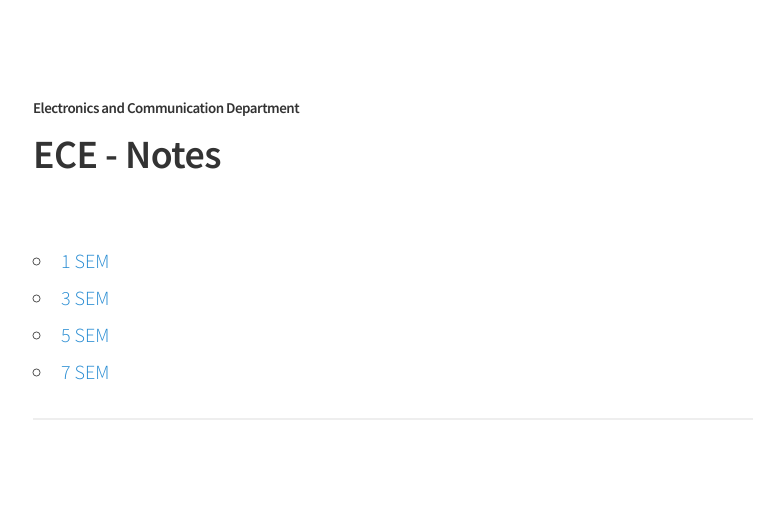
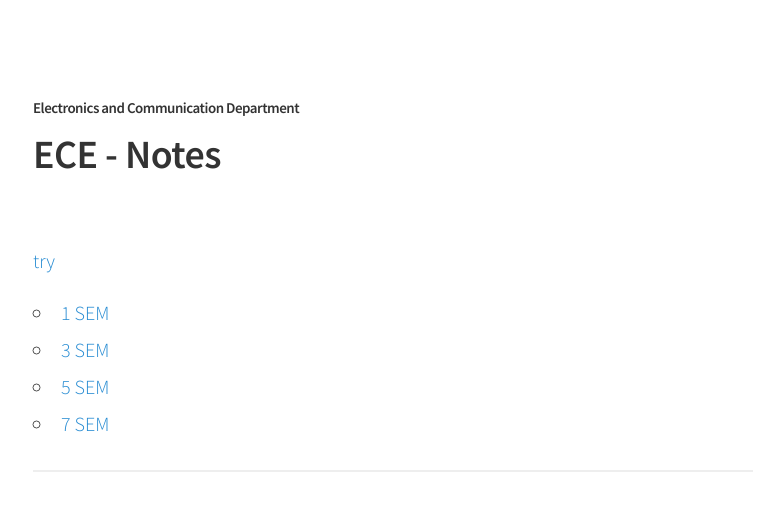
Before and after one commit to YoguBellad/TestGithub, a Jekyll site: the page built from _posts/2016-10-06-semsubj.md, in a window 1280 px wide and 900 px high. Shown: the top 511 px of the window, without its empty margins (247-1031 px from the left). Built offline with Jekyll 4.4.1, drawn with Linux system fonts in a browser that asks for light colours.

Commit message:
sep pages

```diff
--- a/_posts/2016-10-06-semsubj.md
+++ b/_posts/2016-10-06-semsubj.md
@@ -1,6 +1,9 @@
 ---
 title: "ECE - Notes"
 ---
+
+<a target="_blank" href=" https://yogugithub.github.io/TestGithub/fullnav/  ">try</a>
+
 
 <nav class="toc" markdown="1">
 *
```
